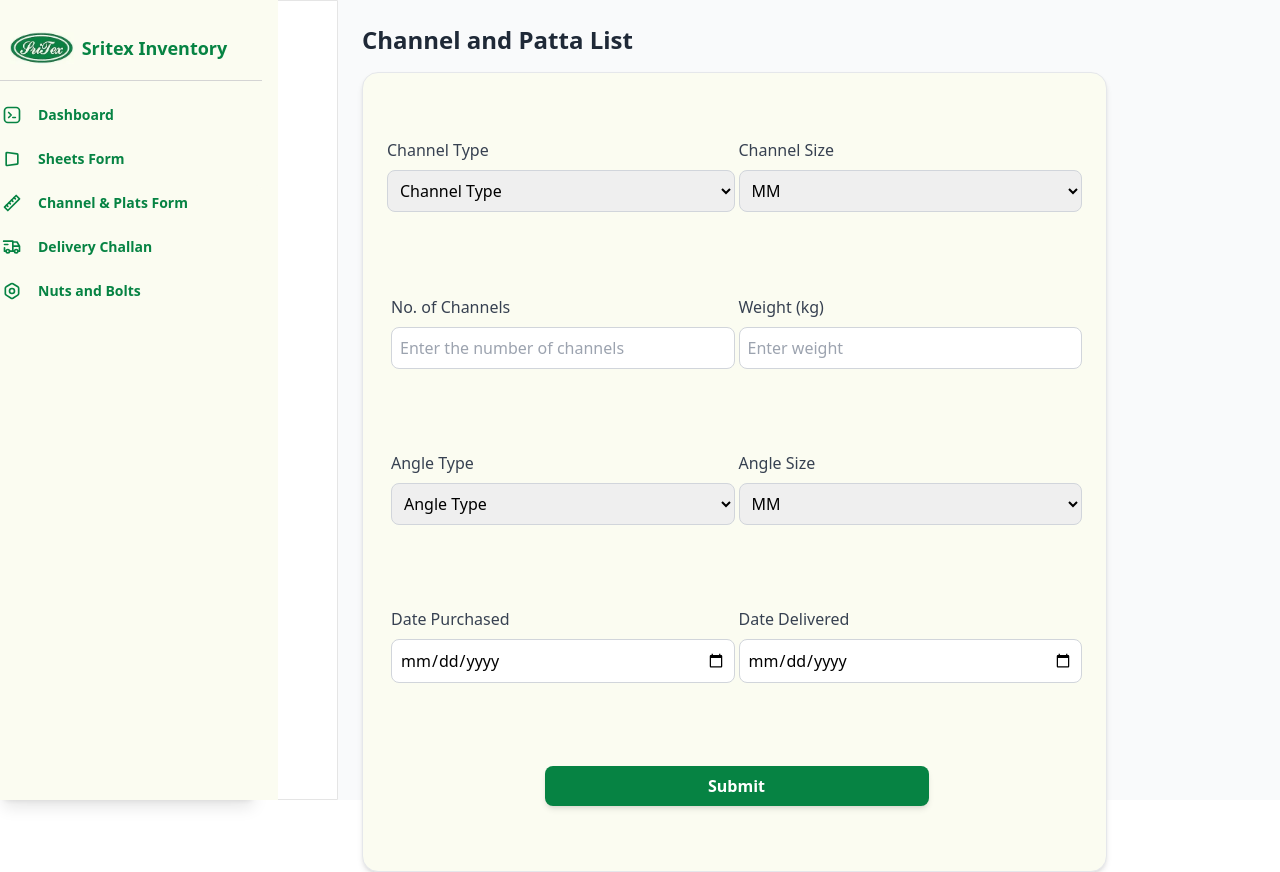
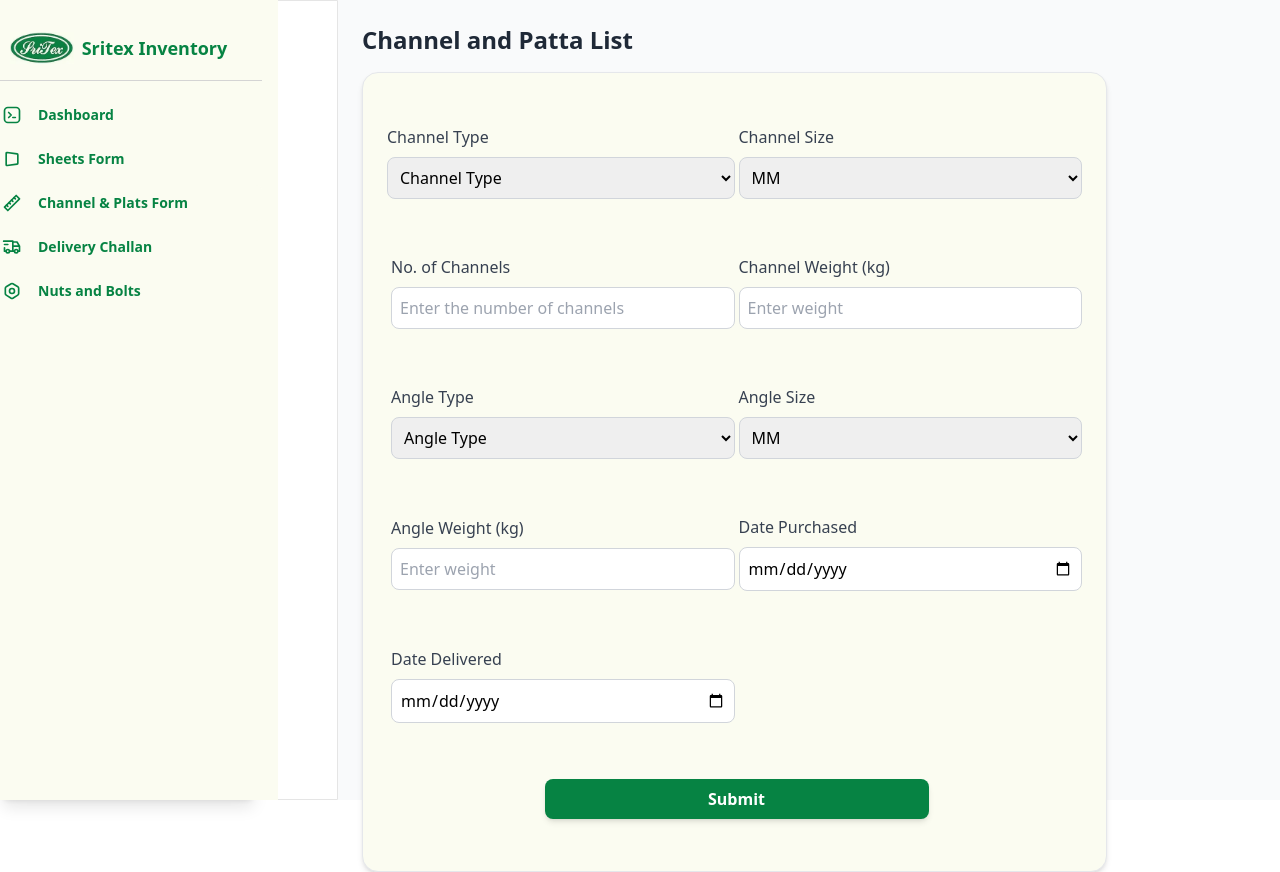
Before and after one commit to Pavithrank02/sritexinventory, a React (Create React App) app: page /channel in a window 1280 px wide. Built offline with nearby package versions, Linux system fonts and the light colour scheme.

Commit message:
channel and patta UI update

```diff
--- a/src/components/ChannelPattaForm.js
+++ b/src/components/ChannelPattaForm.js
@@ -42,9 +42,10 @@
     channelType: "",
     channelSize: "",
     noOfChannels: "",
-    weight: "",
+    channelweight: "",
     angleType: "",
     angleSize: "",
+    angleweight: "",
     datePurchased: "",
     dateDelivered: "",
   });
@@ -66,9 +67,10 @@
         channelType: "",
         channelSize: "",
         noOfChannels: "",
-        weight: "",
+        channelweight: "",
         angleType: "",
         angleSize: "",
+        angleweight: "",
         datePurchased: "",
         dateDelivered: "",
       });
@@ -146,14 +148,14 @@
           {/* Weight */}
           <div>
             <label className="block text-gray-700 dark:text-gray-300 font-medium mb-2">
-              Weight (kg)
+              Channel Weight (kg)
             </label>
             <input
               type="number"
               name="weight"
               className="w-full border  border-gray-300 dark:border-neutral-600 dark:bg-neutral-800 rounded-lg p-2 focus:outline-none focus:ring-2 focus:ring-customTextColor-light"
               placeholder="Enter weight"
-              value={formData.weight}
+              value={formData.channelweight}
               onChange={handleChange}
               required
             />
@@ -195,6 +197,20 @@
                 </option>
               ))}
             </select>
+          </div>
+          <div>
+            <label className="block text-gray-700 dark:text-gray-300 font-medium mb-2">
+            Angle Weight (kg)
+            </label>
+            <input
+              type="number"
+              name="weight"
+              className="w-full border  border-gray-300 dark:border-neutral-600 dark:bg-neutral-800 rounded-lg p-2 focus:outline-none focus:ring-2 focus:ring-customTextColor-light"
+              placeholder="Enter weight"
+              value={formData.angleweight}
+              onChange={handleChange}
+              required
+            />
           </div>
 
           {/* Dates */}
```
Also changed, not shown: 2 other files (tests, documents, lock files or other folders).
